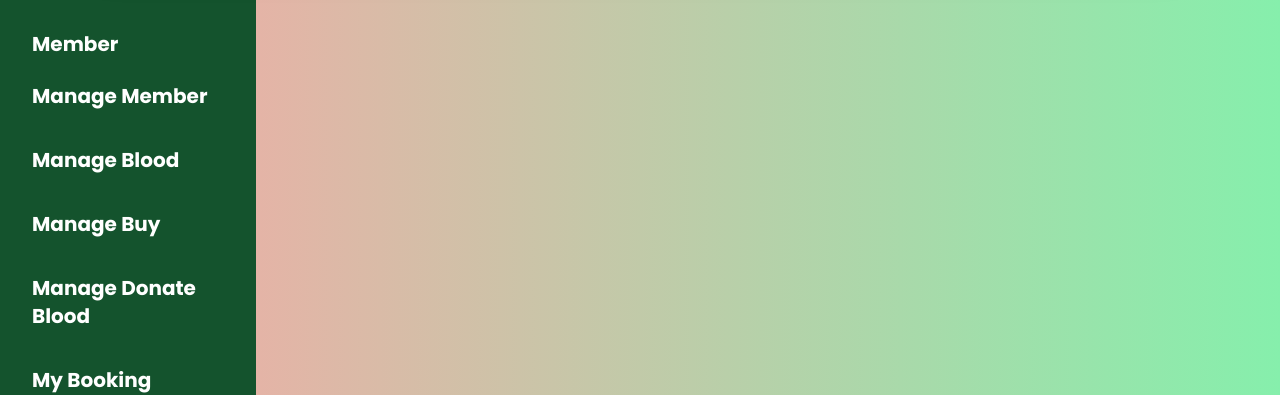
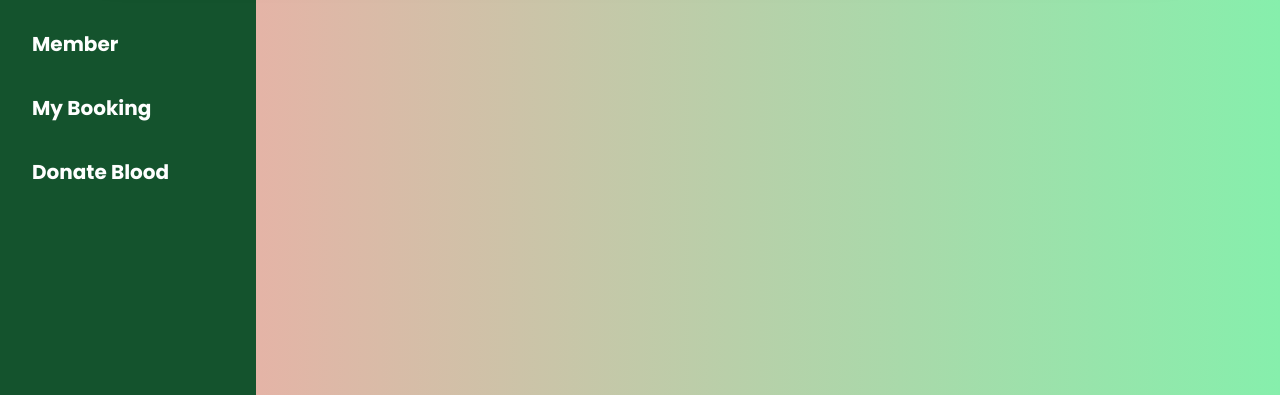
Before and after one commit to dipankar11137/Blood-Bank-Client, a React (Create React App) app: page /dashboard/manageBuy in a window 1280 px wide. Shown: the part 136-531 px from the top of the page. Built offline with nearby package versions, Linux system fonts and the light colour scheme; no server answers; sample sign-in values are in the browser's storage.

Commit message:
define admine

```diff
--- a/src/Components/Pages/Dashboard/Dashboard.js
+++ b/src/Components/Pages/Dashboard/Dashboard.js
@@ -1,8 +1,11 @@
 import React, { useState } from 'react';
+import { useAuthState } from 'react-firebase-hooks/auth';
 import { Link, Outlet } from 'react-router-dom';
+import auth from '../../../firebase.init';
 import Footer from '../../Share/Footer';
 
 const Dashboard = () => {
+  const [user] = useAuthState(auth);
   const [selectedButton, setSelectedButton] = useState('');
   return (
     <div className="bg-gradient-to-r from-red-300 to-green-300">
@@ -34,6 +37,8 @@ const Dashboard = () => {
                   Member
                 </Link>
               </li>
+              {user?.email === 'abc@def.com' && (
+                <>
                   <li
                     onClick={() => setSelectedButton('Button 0')}
                     className={
@@ -94,6 +99,8 @@ const Dashboard = () => {
                       Manage Donate Blood
                     </Link>
                   </li>
+                </>
+              )}
               <li
                 onClick={() => setSelectedButton('Button 5')}
                 className={
@@ -109,21 +116,6 @@ const Dashboard = () => {
                   My Booking
                 </Link>
               </li>
-              {/* <li
-                onClick={() => setSelectedButton('Button 4')}
-                className={
-                  selectedButton === 'Button 4'
-                    ? 'bg-primary text-white rounded-lg mt-3'
-                    : 'mt-3'
-                }
-              >
-                <Link
-                  to="/dashboard/bloodExchange"
-                  className="font-bold  text-xl hover:text-green-300"
-                >
-                  Blood Exchange
-                </Link>
-              </li> */}
 
               <li
                 onClick={() => setSelectedButton('Button 6')}
```
Lines whose indentation alone changed are shown as unchanged.
